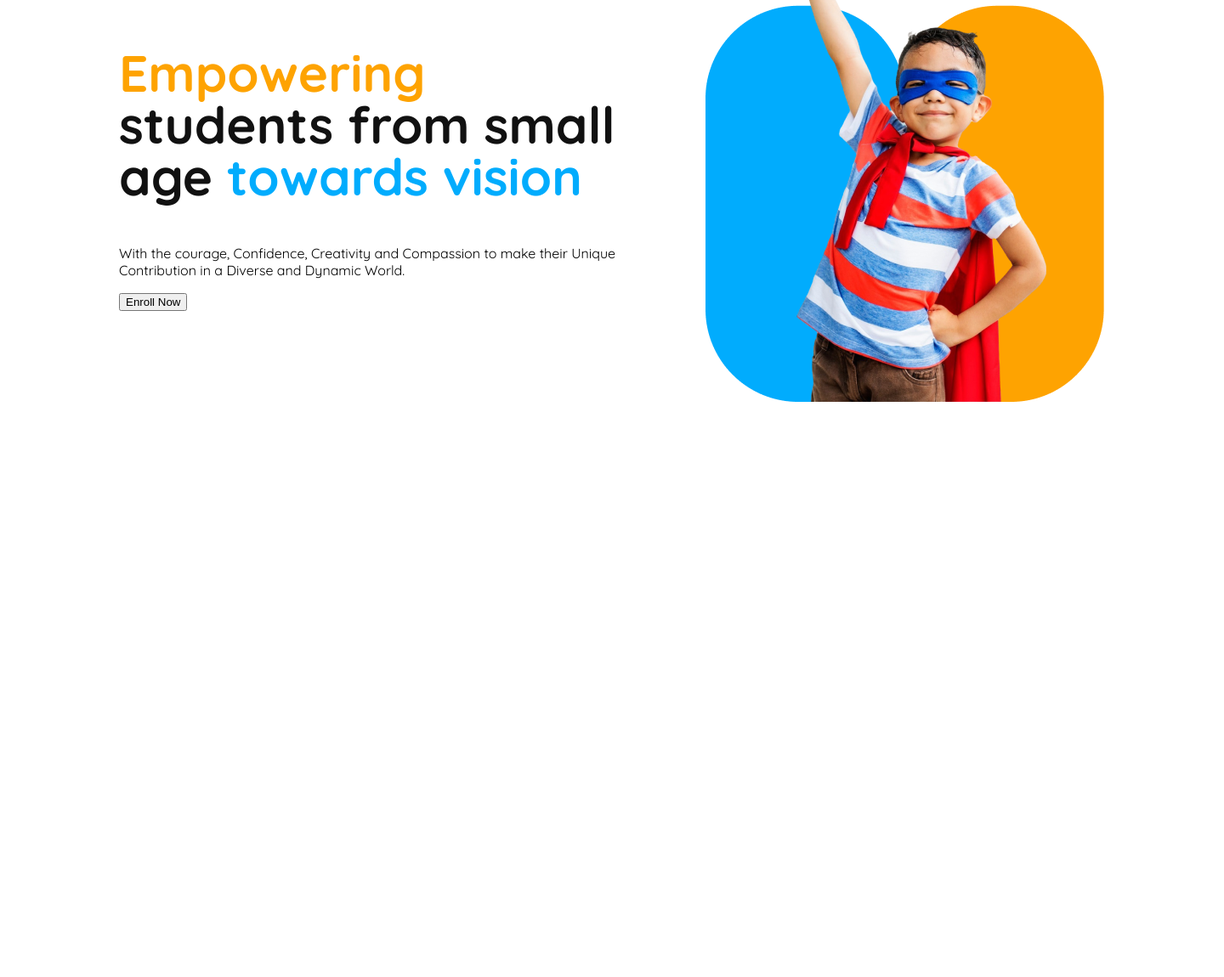
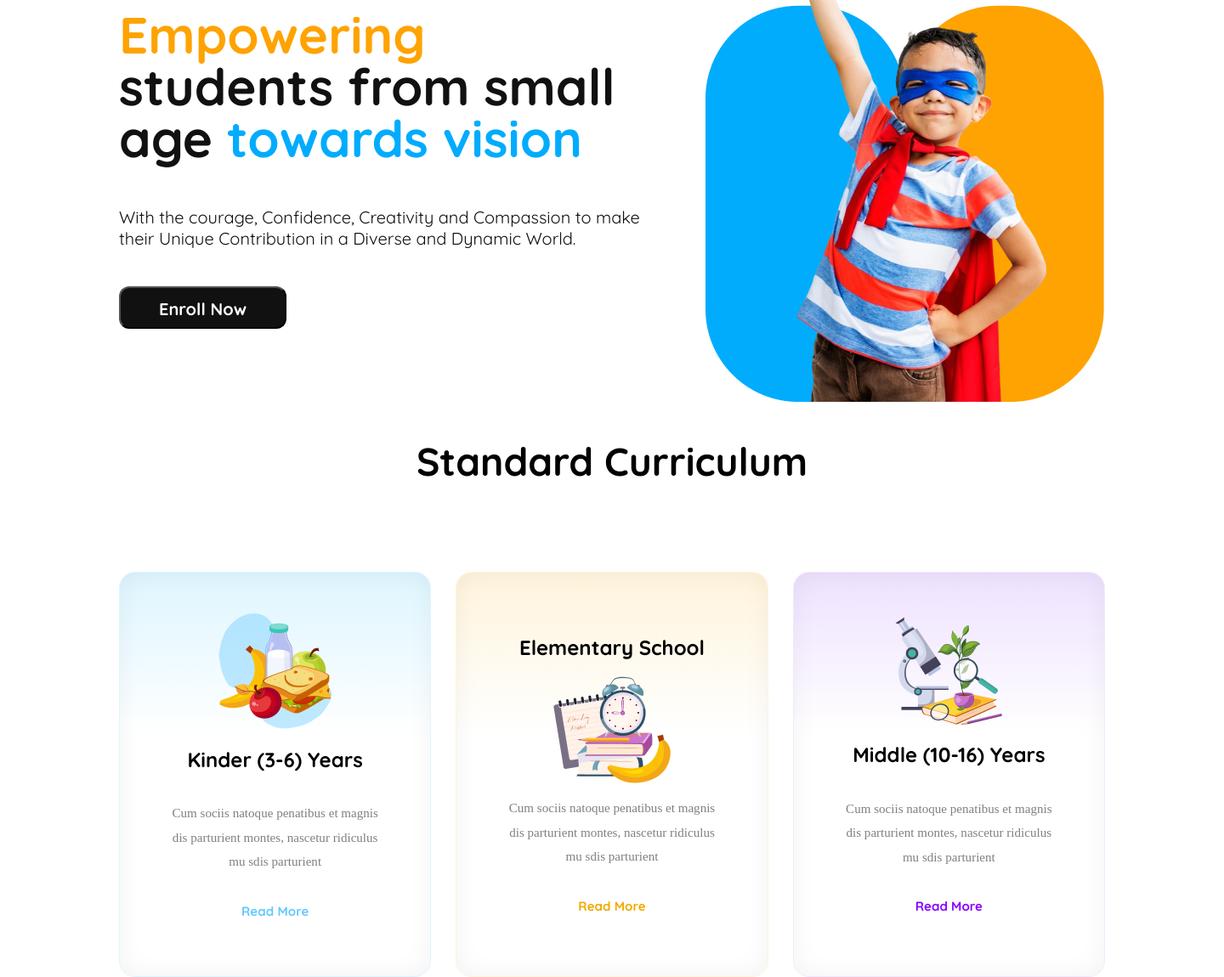
Before and after one commit to onu-15/Assignment-2-main, a plain HTML site: page index.html in a window 1280 px wide. Shown: the part 204-1354 px from the top of the page at 85% size, 1440 px wide, since content can reach past the window. Before the commit the page ends 800 px from the top, so only its background shows below. Drawn offline with Linux system fonts and the light colour scheme.

Commit message:
added 2 sections

```diff
--- a/index.html
+++ b/index.html
@@ -26,30 +26,69 @@
     </nav>
         <button class="btn-primary">Contact</button>
 
+
+
+
     </header>
-
 
 
     <section class="banner">
         <div>
         <div class="hero-text">
-        <h1><span class="empowering">Empowering</span><br><span class="students">students from small<br>age</span> <span class="towards">towards   vision</span></h1>
+        <h1><span class="empowering">Empowering</span><br><span class="students">students from small<br>age</span> <span class="towards">towards vision</span></h1>
         </div>
 
         <div>
-        <p>With the courage, Confidence, Creativity and Compassion to make their Unique Contribution in a Diverse and Dynamic World.</p>
-        <button>Enroll Now</button>
+        <p class="paragraph-1">With the courage, Confidence, Creativity and Compassion to make their Unique Contribution in a Diverse and Dynamic World.</p>
+        <button class="enroll-btn">Enroll Now</button>
         </div>
         </div>
+
         <img class="hero-kids-image" src="assets/hero-kids.png" alt="" srcset="">
+
     </section>
 
-    <section class="enroll-section">
+    <section class="banner-2">
+        <div>
+        <h1 class="heading">Standard Curriculum</h1>
+       </div>
+       <div class="cards">
 
-        <ul>
-            <li>Standard Curriculum</li>
-        </ul>
+    <div class="card-kinder">
+        <img src="assets/kinder.png" alt="Kinder Image">
+
+    <h2>Kinder (3-6) Years</h2>
+    <p class="para">Cum sociis natoque penatibus et magnis<br> dis parturient montes, nascetur ridiculus<br> mu sdis parturient</p>
+    <p class="read-1">Read More</p>
+    </div>
+    <div class="card-elementary">
+
+    <h2>Elementary School</h2>
+    <img src="assets/elementary.png" alt="" srcset="">
+    <p class="para">Cum sociis natoque penatibus et magnis<br> dis parturient montes, nascetur ridiculus<br> mu sdis parturient</p>
+    <p class="read-2">Read More</p>
+    </div>
+    <div class="card-middle">
+     <img src="assets/middle.png" alt="" srcset="">
+    <h2>Middle (10-16) Years</h2>
+    <p class="para">Cum sociis natoque penatibus et magnis<br> dis parturient montes, nascetur ridiculus<br> mu sdis parturient</p>
+    <p class="read-3">Read More</p>
+    </div>
+</div>
+
+
+
+
+
+
+
     </section>
+
+
+
+
+
+
     <footer>
 
     </footer>
--- a/styles.css
+++ b/styles.css
@@ -119,3 +119,147 @@ line-height: 61px;
 .hero-kids-image{
     margin-left: 50px;
 }
+.paragraph-1{
+    color: rgb(17, 17, 17);
+font-size: 20px;
+font-weight: 400;
+line-height: 25px;
+letter-spacing: 0%;
+text-align: left;
+}
+.enroll-btn{
+width: 197px;
+height: 50px;
+    border-radius: 12px;
+background: rgb(17, 17, 17);
+color: rgb(255, 255, 255);
+padding: 10px;
+margin: 24px 0px;
+font-family: "Quicksand";
+font-size: 20px;
+font-weight: 700;
+line-height: 30px;
+}
+.banner-2{
+width: 1440px;
+height: 879px;
+left: 0;
+margin-top: 250px;
+/* Auto layout */
+display: flex;
+flex-direction: column;
+justify-content: center;
+align-items: center;
+gap: 80;
+padding: 60px 0px 60px 0px;
+
+
+}
+.heading{
+width: 460.61px;
+height: 57.5px;
+display: flex;
+flex-direction: column;
+justify-content: center;
+align-items: center;
+gap: 80;
+padding: 60px 0px 60px 0px;
+
+
+
+margin: 350px 0px 40px 0px;
+
+color: rgb(0, 0, 0);
+font-size: 46px;
+font-weight: 700;
+line-height: 57.5px;
+text-align: center;
+}
+.cards{
+width: 1160px;
+height: 481.5px;
+left: 140px;
+right: -140px;
+top: 197.5px;
+bottom: -197.5px;
+display: flex;
+flex-direction: row;
+gap: 29px;
+}
+.card-kinder{
+width: 367.8px;
+height: 476.78px;
+display: flex;
+flex-direction: column;
+justify-content: center;
+align-items:center ;
+text-align: center;
+box-sizing: border-box;
+border: 0.94px solid rgb(222, 245, 255);
+border-radius: 18.86px;
+
+box-shadow: inset 0px 0px 28.3px 0.94px rgba(0, 0, 0, 0.05);
+background: linear-gradient(180.00deg, rgb(222, 245, 255),rgba(255, 255, 255, 0) 40%),rgb(255, 255, 255);
+}
+.para{
+  color: rgb(128, 128, 128);
+font-family: Raleway;
+font-size: 15.09px;
+font-weight: 500;
+line-height: 28.3px;
+text-align: center;
+}
+.read-1{
+    color: rgb(100, 200, 255);
+font-family: Quicksand;
+font-size: 15.09px;
+font-weight: 700;
+line-height: 28.3px;
+text-align: center;
+}
+.card-elementary{
+    width: 367.8px;
+height: 476.78px;
+display: flex;
+flex-direction: column;
+justify-content: center;
+align-items:center ;
+text-align: center;
+    box-sizing: border-box;
+border: 0.94px solid rgb(255, 244, 220);
+border-radius: 18.86px;
+
+box-shadow: inset 0px 0px 28.3px 0.94px rgba(0, 0, 0, 0.05);
+background: linear-gradient(180.00deg, rgb(255, 244, 220),rgba(255, 255, 255, 0) 40%),rgb(255, 255, 255);
+}
+.read-2{
+    color: rgb(240, 170, 0);
+font-family: Quicksand;
+font-size: 15.09px;
+font-weight: 700;
+line-height: 28.3px;
+text-align: center;
+}
+.card-middle{
+    width: 367.8px;
+height: 476.78px;
+display: flex;
+flex-direction: column;
+justify-content: center;
+align-items:center ;
+text-align: center;
+box-sizing: border-box;
+border: 0.94px solid rgb(242, 232, 255);
+border-radius: 18.86px;
+
+box-shadow: inset 0px 0px 28.3px 0.94px rgba(0, 0, 0, 0.05);
+background: linear-gradient(180.00deg, rgb(238, 225, 255),rgba(255, 255, 255, 0) 40%),rgb(255, 255, 255);
+}
+.read-3{
+    color: rgb(135, 0, 255);
+font-family: Quicksand;
+font-size: 15.09px;
+font-weight: 700;
+line-height: 28.3px
+
+}
```
